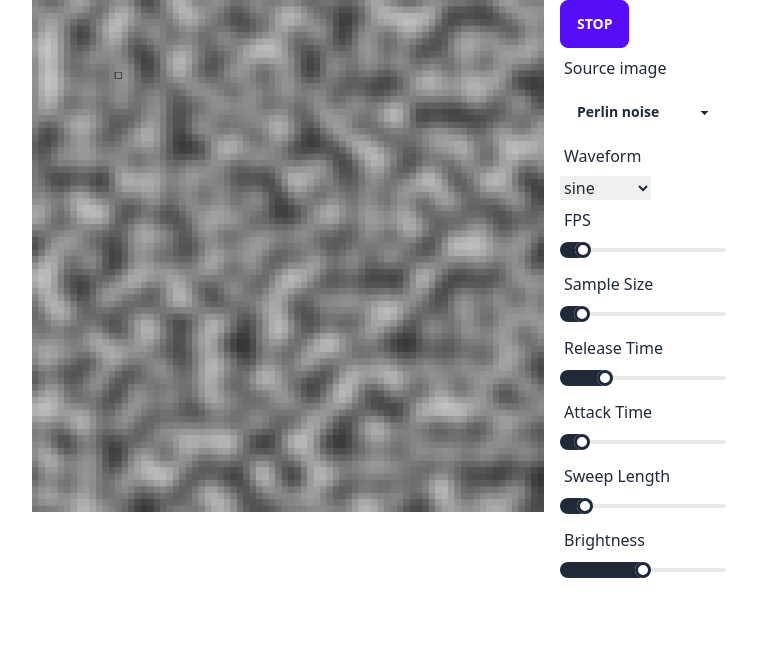
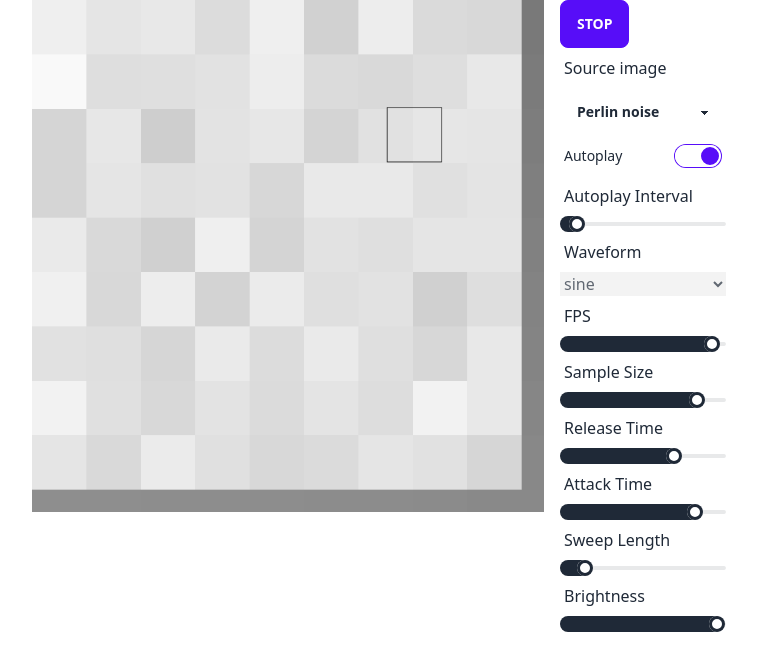
Before and after one commit to ryanachten/hertz, a React (Create React App) app: page / in a window 1280 px wide. Both pictures are taken after a click on the button "PLAY". Shown: the top 670 px of the page, without its empty margins (261-1018 px from the left). Built offline with nearby package versions, Linux system fonts and the light colour scheme.

Commit message:
feat: add autoplay mode

```diff
--- a/src/App.tsx
+++ b/src/App.tsx
@@ -4,8 +4,13 @@ import AnimationControls from "./components/AnimationControls";
 import BackgroundCanvas from "./components/BackgroundCanvas";
 import ForegroundCanvas from "./components/ForegroundCanvas";
 import { IMAGE_OPTIONS } from "./constants/settings";
-import useSettingRef from "./hooks/useSelectRef";
-import { getSetting } from "./selectors/settings.selectors";
+import useDispatchRandomSettings from "./hooks/useDispatchRandomSettings";
+import useSelectorRef, { useRangeSettingRef } from "./hooks/useSelectorRef";
+import {
+  getAutoplayInterval,
+  getRangeSetting,
+  isAutoplaying,
+} from "./selectors/settings.selectors";
 import { AnimationServiceContext } from "./services/AnimationService";
 
 function App() {
@@ -13,24 +18,31 @@ function App() {
 
   const selectedImagePath = useRef(IMAGE_OPTIONS[0].path);
   const [selectedImage, setSelectedImage] = useState<HTMLImageElement>();
-  const sampleSizeRef = useSettingRef("sampleSize");
-  const sampleSize = useSelector(getSetting)("sampleSize");
-  const fps = useSelector(getSetting)("fps");
+  const sampleSizeRef = useRangeSettingRef("sampleSize");
+  // const sampleSize = useSelector(getRangeSetting)("sampleSize");
+  const fps = useSelector(getRangeSetting)("fps");
 
   const [isAnimating, setAnimating] = useState(false);
   const imageRef = useRef<HTMLImageElement>();
   const x = useRef(0);
   const y = useRef(0);
+  const tickRef = useRef(0);
+  const [tick, setTick] = useState(0);
+  const isAutoplayingRef = useSelectorRef(isAutoplaying);
+  const autoplayInterval = useSelector(getAutoplayInterval);
+
+  useDispatchRandomSettings(tick, autoplayInterval);
 
   useEffect(() => {
     animationServiceContext.fps = fps;
   }, [animationServiceContext, fps]);
 
+  // TODO: find a better solution that works with autoplay
   // Reset x and y on sample size change to prevent alignment issues
-  useEffect(() => {
-    x.current = 0;
-    y.current = 0;
-  }, [sampleSize]);
+  // useEffect(() => {
+  //   x.current = 0;
+  //   y.current = 0;
+  // }, [sampleSize]);
 
   useEffect(() => {
     setupCanvas();
@@ -55,6 +67,11 @@ function App() {
   };
 
   const handleFrame = () => {
+    if (isAutoplayingRef.current) {
+      tickRef.current++;
+      setTick(tickRef.current);
+    }
+
     const size = sampleSizeRef.current;
     const image = imageRef.current;
 
@@ -105,6 +122,7 @@ function App() {
             Play
           </button>
         )}
+        <div className="form-control">
           <label className="label" htmlFor="srcImage">
             Source image
           </label>
@@ -122,6 +140,7 @@ function App() {
               </option>
             ))}
           </select>
+        </div>
         {isAnimating && <AnimationControls />}
       </div>
     </main>
--- a/src/components/AnimationControls.tsx
+++ b/src/components/AnimationControls.tsx
@@ -1,23 +1,60 @@
-import { Fragment, useContext } from "react";
+import { useContext } from "react";
 import { useDispatch, useSelector } from "react-redux";
 import { RANGE_OPTIONS, WAVEFORM_OPTIONS } from "../constants/settings";
-import { updateSetting } from "../reducers/settings.reducer";
-import { getSetting } from "../selectors/settings.selectors";
+import {
+  updateAutoplay,
+  updateAutoplayInterval,
+  updateRangeSetting,
+} from "../reducers/settings.reducer";
+import {
+  getAutoplayInterval,
+  getRangeSetting,
+  isAutoplaying,
+} from "../selectors/settings.selectors";
 import { AudioServiceContext } from "../services/AudioService";
+import RangeControl from "./RangeControl";
 
 const AnimationControls = () => {
   const audioServiceContext = useContext(AudioServiceContext);
-  const setting = useSelector(getSetting);
+  const setting = useSelector(getRangeSetting);
+  const autoplay = useSelector(isAutoplaying);
+  const autoplayInterval = useSelector(getAutoplayInterval);
+
   const dispatch = useDispatch();
   return (
     <>
+      <div className="form-control">
+        <label className="cursor-pointer label">
+          <span className="label-text">Autoplay</span>
+          <input
+            type="checkbox"
+            className="toggle toggle-primary"
+            checked={autoplay}
+            onChange={(e) => dispatch(updateAutoplay(e.target.checked))}
+          />
+        </label>
+      </div>
+
+      <RangeControl
+        id="AutoplayInterval"
+        label="Autoplay Interval"
+        min={1}
+        max={50}
+        value={autoplayInterval}
+        onChange={(value) => dispatch(updateAutoplayInterval(value))}
+      />
+
+      <div className="form-control">
         <label className="label" htmlFor="waveform">
           Waveform
         </label>
         <select
+          disabled={autoplay}
           name="waveform"
           onChange={(e) => {
-          audioServiceContext.updateWaveform(e.target.value as OscillatorType);
+            audioServiceContext.updateWaveform(
+              e.target.value as OscillatorType
+            );
           }}
         >
           {WAVEFORM_OPTIONS.map((waveform) => (
@@ -26,28 +63,24 @@ const AnimationControls = () => {
             </option>
           ))}
         </select>
+      </div>
       {RANGE_OPTIONS.map(({ label, key, min, max }) => (
-        <Fragment key={key}>
-          <label className="label" htmlFor={key}>
-            {label}
-          </label>
-          <input
-            className="range range-xs"
-            name={key}
-            type="range"
+        <RangeControl
+          key={key}
+          id={key}
+          label={label}
           min={min}
+          max={max}
           value={setting(key)}
-            max={max}
-            onChange={(e) => {
+          onChange={(value) =>
             dispatch(
-                updateSetting({
+              updateRangeSetting({
                 key,
-                  value: parseInt(e.target.value, 10),
+                value,
               })
-              );
-            }}
+            )
+          }
         />
-        </Fragment>
       ))}
     </>
   );
--- a/src/components/BackgroundCanvas.tsx
+++ b/src/components/BackgroundCanvas.tsx
@@ -1,7 +1,7 @@
 import { MutableRefObject, useContext, useEffect, useRef } from "react";
 import { useSelector } from "react-redux";
-import useSettingRef from "../hooks/useSelectRef";
-import { getSetting } from "../selectors/settings.selectors";
+import { useRangeSettingRef } from "../hooks/useSelectorRef";
+import { getRangeSetting } from "../selectors/settings.selectors";
 import { AnimationServiceContext } from "../services/AnimationService";
 import { AudioServiceContext } from "../services/AudioService";
 
@@ -15,13 +15,13 @@ const BackgroundCanvas = ({ image, x, y }: IBackgroundCanvas) => {
   const audioServiceContext = useContext(AudioServiceContext);
   const animationServiceContext = useContext(AnimationServiceContext);
 
-  const sampleSizeRef = useSettingRef("sampleSize");
-  const releaseRef = useSettingRef("release");
-  const attackRef = useSettingRef("attack");
-  const sweepRef = useSettingRef("sweep");
-  const sampleSize = useSelector(getSetting)("sampleSize");
+  const sampleSizeRef = useRangeSettingRef("sampleSize");
+  const releaseRef = useRangeSettingRef("release");
+  const attackRef = useRangeSettingRef("attack");
+  const sweepRef = useRangeSettingRef("sweep");
+  const sampleSize = useSelector(getRangeSetting)("sampleSize");
   const canvasRef = useRef<HTMLCanvasElement>(null);
-  const brightness = useSelector(getSetting)("brightness");
+  const brightness = useSelector(getRangeSetting)("brightness");
 
   // Setup animation handler
   useEffect(() => {
--- a/src/components/ForegroundCanvas.tsx
+++ b/src/components/ForegroundCanvas.tsx
@@ -1,5 +1,5 @@
 import { MutableRefObject, useContext, useEffect, useRef } from "react";
-import useSettingRef from "../hooks/useSelectRef";
+import { useRangeSettingRef } from "../hooks/useSelectorRef";
 import { AnimationServiceContext } from "../services/AnimationService";
 
 export interface IBackgroundCanvas {
@@ -11,7 +11,7 @@ export interface IBackgroundCanvas {
 const ForegroundCanvas = ({ image, x, y }: IBackgroundCanvas) => {
   const animationServiceContext = useContext(AnimationServiceContext);
 
-  const sampleSize = useSettingRef("sampleSize");
+  const sampleSize = useRangeSettingRef("sampleSize");
   const canvasRef = useRef<HTMLCanvasElement>(null);
 
   // Setup animation handler
@@ -45,9 +45,7 @@ const ForegroundCanvas = ({ image, x, y }: IBackgroundCanvas) => {
     foregroundCtx.strokeRect(x.current, y.current, size, size);
   };
 
-  return (
-    <canvas className="max-w-lg absolute bottom-0 left-0" ref={canvasRef} />
-  );
+  return <canvas className="max-w-lg absolute top-0 left-0" ref={canvasRef} />;
 };
 
 export default ForegroundCanvas;
--- /dev/null
+++ b/src/components/RangeControl.tsx
@@ -0,0 +1,38 @@
+export interface IRangeControl {
+  id: string;
+  label: string;
+  value: number;
+  min: number;
+  max: number;
+  disabled?: boolean;
+  onChange: (value: number) => void;
+}
+
+const RangeControl = ({
+  id,
+  label,
+  min,
+  max,
+  value,
+  disabled,
+  onChange,
+}: IRangeControl) => (
+  <div className="form-control">
+    <label className="label" htmlFor={id}>
+      {label}
+    </label>
+    <input
+      className="range range-xs"
+      id={id}
+      type="range"
+      min={min}
+      value={value}
+      max={max}
+      disabled={disabled}
+      onChange={(e) => {
+        onChange(parseInt(e.target.value, 10));
+      }}
+    />
+  </div>
+);
+export default RangeControl;
--- a/src/constants/settings.ts
+++ b/src/constants/settings.ts
@@ -1,4 +1,4 @@
-import { SettingKey } from "../reducers/settings.reducer";
+import { RangeSettingKey } from "../reducers/settings.reducer";
 
 export type ImageOption = {
   name: string;
@@ -25,7 +25,7 @@ export const WAVEFORM_OPTIONS: OscillatorType[] = [
 
 export type RangeOption = {
   label: string;
-  key: SettingKey;
+  key: RangeSettingKey;
   min: number;
   max: number;
 };
@@ -34,7 +34,7 @@ export const RANGE_OPTIONS: RangeOption[] = [
   {
     label: "FPS",
     key: "fps",
-    min: 0,
+    min: 1,
     max: 50,
   },
   {
--- /dev/null
+++ b/src/hooks/useDispatchRandomSettings.ts
@@ -0,0 +1,26 @@
+import { useEffect } from "react";
+import { useDispatch } from "react-redux";
+import { RANGE_OPTIONS } from "../constants/settings";
+import { updateRangeSetting } from "../reducers/settings.reducer";
+
+const shouldAnimate = () => Boolean(Math.round(Math.random()));
+
+const randomValue = (max: number, min: number) =>
+  Math.floor(Math.random() * (max - min + 1) + min);
+
+const useDispatchRandomSettings = (tick: number, interval: number) => {
+  const dispatch = useDispatch();
+  useEffect(() => {
+    if (tick % interval !== 0) return;
+
+    console.log("update!");
+
+    RANGE_OPTIONS.forEach(({ key, max, min }) => {
+      if (shouldAnimate()) {
+        dispatch(updateRangeSetting({ key, value: randomValue(max, min) }));
+      }
+    });
+  }, [dispatch, interval, tick]);
+};
+
+export default useDispatchRandomSettings;
--- a/src/hooks/useSelectRef.ts
+++ /dev/null
@@ -1,22 +0,0 @@
-import { useEffect, useRef } from "react";
-import { useSelector } from "react-redux";
-import { SettingKey } from "../reducers/settings.reducer";
-import { getSetting } from "../selectors/settings.selectors";
-
-/*
- * RequestAnimationFrame doesn't play nice with selectors
- * since they don't update inside the closure.
- * This hook propagates value updates to a ref to work around this.
- */
-const useSettingRef = (key: SettingKey) => {
-  const setting = useSelector(getSetting)(key);
-  const settingRef = useRef(setting);
-
-  useEffect(() => {
-    settingRef.current = setting;
-  }, [setting]);
-
-  return settingRef;
-};
-
-export default useSettingRef;
--- /dev/null
+++ b/src/hooks/useSelectorRef.ts
@@ -0,0 +1,34 @@
+import { useEffect, useRef } from "react";
+import { useSelector } from "react-redux";
+import { RangeSettingKey } from "../reducers/settings.reducer";
+import { getRangeSetting } from "../selectors/settings.selectors";
+import { RootState } from "../store";
+
+/*
+ * RequestAnimationFrame doesn't play nice with selectors
+ * since they don't update inside the closure.
+ * This hook propagates value updates to a ref to work around this.
+ */
+const useSelectorRef = <T>(selector: (state: RootState) => T) => {
+  const result = useSelector(selector);
+  const resultRef = useRef(result);
+
+  useEffect(() => {
+    resultRef.current = result;
+  }, [result]);
+
+  return resultRef;
+};
+
+export const useRangeSettingRef = (key: RangeSettingKey) => {
+  const setting = useSelector(getRangeSetting)(key);
+  const settingRef = useRef(setting);
+
+  useEffect(() => {
+    settingRef.current = setting;
+  }, [setting]);
+
+  return settingRef;
+};
+
+export default useSelectorRef;
--- a/src/reducers/settings.reducer.ts
+++ b/src/reducers/settings.reducer.ts
@@ -2,42 +2,59 @@ import { createSlice } from "@reduxjs/toolkit";
 import type { PayloadAction } from "@reduxjs/toolkit";
 
 export interface SettingsState {
+  autoplay: boolean;
+  autoplayInterval: number;
+  rangeSettings: RangeSettings;
+}
+
+type RangeSettings = {
   fps: number;
   sampleSize: number;
   brightness: number;
   release: number;
   attack: number;
   sweep: number;
-}
+};
 
-export type SettingKey = keyof SettingsState;
+export type RangeSettingKey = keyof RangeSettings;
 
 const initialState: SettingsState = {
+  autoplay: true,
+  autoplayInterval: 4,
+  rangeSettings: {
     fps: 5,
     sampleSize: 10,
     brightness: 0,
     release: 50,
     attack: 20,
     sweep: 2,
+  },
 };
 
 export const settingsSlice = createSlice({
   name: "settings",
   initialState,
   reducers: {
-    updateSetting: (
+    updateRangeSetting: (
       state,
       {
         payload,
       }: PayloadAction<{
-        key: SettingKey;
+        key: RangeSettingKey;
         value: number;
       }>
     ) => {
-      state[payload.key] = payload.value;
+      state.rangeSettings[payload.key] = payload.value;
+    },
+    updateAutoplay: (state, { payload }: PayloadAction<boolean>) => {
+      state.autoplay = payload;
+    },
+    updateAutoplayInterval: (state, { payload }: PayloadAction<number>) => {
+      state.autoplayInterval = payload;
     },
   },
 });
 
-export const { updateSetting } = settingsSlice.actions;
+export const { updateRangeSetting, updateAutoplay, updateAutoplayInterval } =
+  settingsSlice.actions;
 export default settingsSlice.reducer;
--- a/src/selectors/settings.selectors.ts
+++ b/src/selectors/settings.selectors.ts
@@ -1,5 +1,11 @@
-import { SettingKey } from "../reducers/settings.reducer";
+import { RangeSettingKey } from "../reducers/settings.reducer";
 import { RootState } from "../store";
 
-export const getSetting = (state: RootState) => (key: SettingKey) =>
-  state.settings[key];
+export const getRangeSetting =
+  ({ settings }: RootState) =>
+  (key: RangeSettingKey) =>
+    settings.rangeSettings[key];
+
+export const isAutoplaying = ({ settings }: RootState) => settings.autoplay;
+export const getAutoplayInterval = ({ settings }: RootState) =>
+  settings.autoplayInterval;
```
Lines whose indentation alone changed are shown as unchanged.
